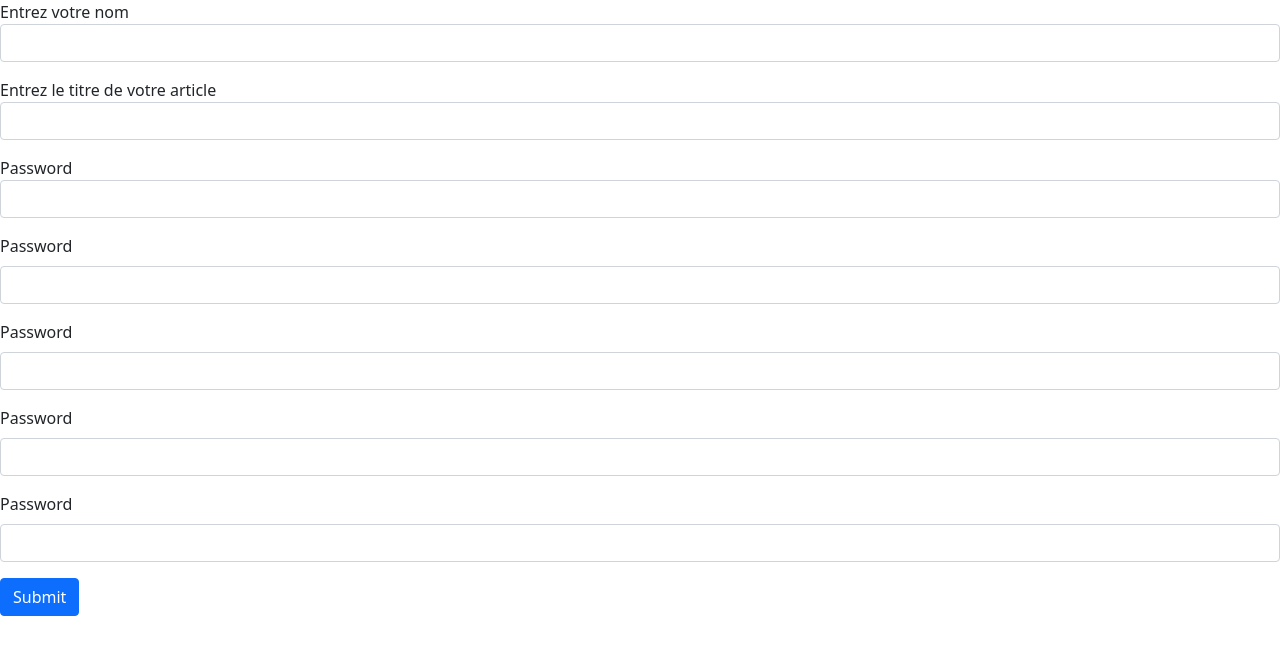
After one commit to Karl-hinterseber/blog, a PHP site: template ressources/views/blogPostCreate.tpl.php in a window 1280 px wide. The commit adds this page. Shown: the top 655 px of the page. Run offline with PHP 8.4, Linux system fonts and the light colour scheme; the template is opened without the code that fills it, so the values that code supplies are empty.

Commit message:
save 1.9 début

```diff
--- /dev/null
+++ b/app/controllers/blogPostCreateController.php
@@ -0,0 +1,5 @@
+<?php
+//appel de la BDD
+require 'app/persistences/blogPostData.php';
+
+require 'ressources/views/blogPostCreate.tpl.php';
--- a/home.php
+++ /dev/null
@@ -1 +0,0 @@
-coucou
--- a/index.php
+++ b/index.php
@@ -8,7 +8,8 @@ require_once 'config/database.php';
  $menu = [
     '404' => 'ressources/views/errors/404.php',
      'home' => 'app/controllers/homeController.php',
-     'homeun' => 'app/controllers/blogPostController.php'
+     'homeun' => 'app/controllers/blogPostController.php',
+     'homedeux' => 'app/controllers/blogPostCreateController.php'
  ];
 
  if (filter_has_var(INPUT_GET,'action')) {
--- /dev/null
+++ b/ressources/views/blogPostCreate.tpl.php
@@ -0,0 +1,34 @@
+<?php include 'ressources/views/header.tpl.php'; ?>
+<form >
+    <div class="mb-3">
+        <label for="name">Entrez votre nom</label>
+        <input type="text" class="form-control" id="nom">
+    </div>
+    <div class="mb-3">
+        <label for="titre_article">Entrez le titre de votre article</label>
+        <input type="texte" class="form-control" id="titre_article">
+    </div>
+    <div class="mb-3">
+        <label for="texte_article" >Password</label>
+        <input type="text" class="form-control" id="exampleInputPassword1">
+    </div>
+    <div class="mb-3">
+        <label for="exampleInputPassword1" class="form-label">Password</label>
+        <input type="password" class="form-control" id="exampleInputPassword1">
+    </div>
+    <div class="mb-3">
+        <label for="exampleInputPassword1" class="form-label">Password</label>
+        <input type="password" class="form-control" id="exampleInputPassword1">
+    </div>
+    <div class="mb-3">
+        <label for="exampleInputPassword1" class="form-label">Password</label>
+        <input type="password" class="form-control" id="exampleInputPassword1">
+    </div>
+    <div class="mb-3">
+        <label for="exampleInputPassword1" class="form-label">Password</label>
+        <input type="password" class="form-control" id="exampleInputPassword1">
+    </div>
+    <button type="submit" class="btn btn-primary">Submit</button>
+</form>
+
+<?php include 'ressources/views/footer.tpl.php';?>
--- a/ressources/views/header.tpl.php
+++ b/ressources/views/header.tpl.php
@@ -3,6 +3,7 @@
 <head>
     <meta charset="UTF-8">
     <meta name="viewport" content="width=device-width, initial-scale=1.0">
+    <link href="https://cdn.jsdelivr.net/npm/bootstrap@5.0.0-beta1/dist/css/bootstrap.min.css" rel="stylesheet" integrity="sha384-giJF6kkoqNQ00vy+HMDP7azOuL0xtbfIcaT9wjKHr8RbDVddVHyTfAAsrekwKmP1" crossorigin="anonymous">
     <title>Document</title>
 </head>
 <body>
```
Also changed, not shown: app/controllers/blogPostController.php (+4 -4 lines), app/persistences/blogPostData.php (line endings or trailing spaces).
